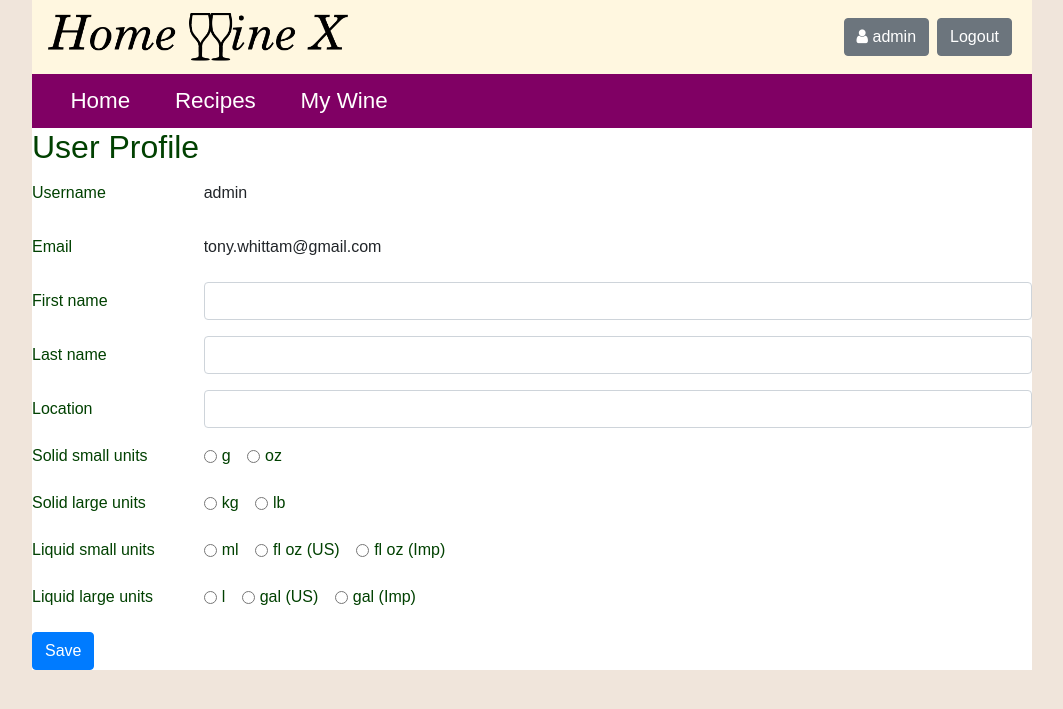
After one commit to tonywh/homewinex, a Django app: page /accounts/profile in a window 1280 px wide. The commit adds this page. Shown: the top 709 px of the page, without its empty margins (108-1171 px from the left). Run offline with Django 3.2, Linux system fonts and the light colour scheme; a user stored in the database is signed in; data comes from the database, SQL or seed files in the repository; both versions use the stored data as it was after the commit; some libraries are stand-ins or nearby versions.

Commit message:
added profile, menu bar, styled banner and menu

```diff
--- a/recipe/admin.py
+++ b/recipe/admin.py
@@ -2,7 +2,7 @@ from django.contrib import admin
 from django.contrib import auth
 from django.contrib.auth.models import User
 
-from .models import Method, Ingredient, Recipe, IngredientUse, Brew, LogEntry, Image, WineStyle
+from .models import Method, Ingredient, Recipe, IngredientUse, Brew, LogEntry, Image, WineStyle, Profile
 
 admin.site.register(Method)
 admin.site.register(Ingredient)
@@ -12,3 +12,4 @@ admin.site.register(Brew)
 admin.site.register(LogEntry)
 admin.site.register(Image)
 admin.site.register(WineStyle)
+admin.site.register(Profile)
--- a/recipe/models.py
+++ b/recipe/models.py
@@ -1,5 +1,6 @@
 from django.db import models
 from django.contrib.auth.models import User
+from . import measures
 
 class Method(models.Model):
     method_num = models.IntegerField(unique=True)
@@ -64,3 +65,14 @@ class WineStyle(models.Model):
     acid = models.FloatField()
     tannin = models.FloatField()
     solu_solid = models.FloatField()
+
+class Profile(models.Model):
+    user = models.OneToOneField(User, on_delete=models.CASCADE)
+    location = models.CharField(max_length=30, blank=True, default='')
+    solid_small_units = models.PositiveSmallIntegerField(choices=measures.Solid.UNITS, default=measures.Solid.G)
+    solid_large_units = models.PositiveSmallIntegerField(choices=measures.Solid.UNITS, default=measures.Solid.KG)
+    liquid_small_units = models.PositiveSmallIntegerField(choices=measures.Liquid.UNITS, default=measures.Liquid.ML)
+    liquid_large_units = models.PositiveSmallIntegerField(choices=measures.Liquid.UNITS, default=measures.Liquid.L)
+
+    def __str__(self):
+        return self.user.username
--- a/recipe/static/base.css
+++ b/recipe/static/base.css
@@ -12,53 +12,36 @@ html,body {
   margin: auto;
 }
 
-#banner {
-  padding-bottom: 5px;
+.bannerbar {
+  background-color: #fff7e0;
 }
 
 .navbar-brand img {
   width:300px;
 }
 
-.nav-item {
-  font-size: 2em;
-  color: #014101;
+.menubar {
+  background-color: #800064;
 }
 
-.nav-item:hover, .nav-link:hover {
+.menubar .nav-item {
+  color: white;
+  font-size: 1.4em;
+  padding: 0.1em 1em 0.1em 1em;
+}
+
+.menubar .nav-item:hover, .menubar .nav-item:hover {
   text-decoration: none;
-  color: #00d800;
+  background-color: #a70082;
 }
 
 .nav-link, .nav-icon {
   color: inherit;
 }
 
-.navbar-custom {
-  background-image: url("/static/italian_flag.png");
-  background-size: 100%;
-  background-position-y: center;
+.navbar-toggler {
+  font-size: 1.4em;
+  padding: 0.3em;
+  margin: 0em;
+  border: none;
 }
-
-#cartlink {
-  font-size: 4em;
-}
-
-button {
-  background-color: rgb(238, 197, 147);
-  height: 40px;
-  border-radius: 10px;
-}
-
-button:disabled, button:disabled:hover {
-  background-color: rgb(238, 217, 190);
-  color: #9cd89c!important;
-}
-
-button:hover {
-  background-color: rgb(255, 164, 53);
-}
-
-button:active {
-  background-color: rgb(219, 139, 41);
-}
--- a/recipe/templates/recipe/base.html
+++ b/recipe/templates/recipe/base.html
@@ -23,25 +23,48 @@
 
   </head>
   <body>
-    <div class="container-fluid h-100 d-flex flex-column">
-      <div class="row flex-shrink-0" id="banner">
-        <nav class="col-12 border navbar navbar-light">
-          {% load static %}
-          <div class="navbar-brand"><img src="{% static "logo.png" %}"></div>
-          <span class="nav-item dropdown">
-            <a class="nav-link dropdown-toggle" href="#" id="navbarDropdownMenuLink" data-toggle="dropdown" aria-haspopup="true" aria-expanded="false">
+    <nav class="navbar navbar-expand-sm navbar-light bannerbar">
+      {% load static %}
+      <div class="navbar-brand mr-auto"><img src="{% static "logo.png" %}"></div>
+      <button class="navbar-toggler" type="button" data-toggle="collapse" data-target="#navbarSupportedContent">
+          <span class="navbar-toggler-icon"></span>
+      </button>
+      <div class="collapse navbar-collapse flex-grow-0" id="navbarSupportedContent">
+        <ul class="navbar-nav text-right">
+          {% if user.is_authenticated %}
+          <li class="nav-item">
+            <form action="/accounts/profile"><button type="link" class="m-1 btn btn-secondary" value="{{user.username}}">
               <span class="fa fa-user nav-icon"></span> {{user.username}}
-            </a>
-            <div class="dropdown-menu" aria-labelledby="navbarDropdownMenuLink">
-              <a class="dropdown-item" href="accounts/logout">Logout</a>
-            </div>
-          </span>
-          <a class="nav-item" id="orderslink" href="ordersview">Orders</a>
-          <a class="nav-item" id="cartlink" href="cartview"><span class="fa fa-shopping-cart nav-icon"></span></a>
-        </nav>
+            </button></form>
+          </li>
+          <li class="nav-item">
+            <form action="/accounts/logout"><button type="link" class="m-1 btn btn-secondary">
+              Logout
+            </button></form>
+          </li>
+          {% else %}
+          <li class="nav-item">
+            <form action="/accounts/login"><button type="link" class="m-1 btn btn-secondary">
+              Login
+            </button></form>
+          </li>
+          <li class="nav-item">
+            <form action="/accounts/logout"><button type="link" class="m-1 btn btn-secondary">
+              Register
+            </button></form>
+          </li>
+          {% endif %}
+        </ul>
       </div>
-      {% block body %}
-      {% endblock %}
-    </div>
+    </nav>
+    <nav class="navbar navbar-expand-sm menubar">
+      <a class="nav-item" href="/home">Home</a>
+      <a class="nav-item" href="/recipes">Recipes</a>
+      {% if user.is_authenticated %}
+      <a class="nav-item" href="/mywine">My Wine</a>
+      {% endif %}
+    </nav>
+    {% block body %}
+    {% endblock %}
   </body>
 </html>
--- /dev/null
+++ b/recipe/templates/recipe/profile.html
@@ -0,0 +1,118 @@
+{% extends "recipe/base.html" %}
+
+{% block head %}
+  {% load static %}
+  <link rel="stylesheet" href="{% static "profile.css" %}">
+
+  <script src="{% static "profile.js" %}"></script>
+{% endblock %}
+
+{% block body %}
+<h2>User Profile</h2>
+<form method="post" action="{% url 'profile' %}">
+  {% csrf_token %}
+  <div class="form-group row">
+    <label for="username" class="col-sm-2 col-form-label">Username</label>
+    <div class="col-sm-10">
+      <input type="text" class="form-control-plaintext" id="username" value="{{user.username}}" readonly>
+    </div>
+  </div>
+  <div class="form-group row">
+    <label for="email" class="col-sm-2 col-form-label">Email</label>
+    <div class="col-sm-10">
+      <input type="email" class="form-control-plaintext" id="email" value="{{user.email}}" readonly>
+    </div>
+  </div>
+  <div class="form-group row">
+    <label for="first_name" class="col-sm-2 col-form-label">First name</label>
+    <div class="col-sm-10">
+      <input type="text" class="form-control" id="first_name" value="{{user.first_name}}">
+    </div>
+  </div>
+  <div class="form-group row">
+    <label for="last_name" class="col-sm-2 col-form-label">Last name</label>
+    <div class="col-sm-10">
+      <input type="text" class="form-control" id="last_name" value="{{user.last_name}}">
+    </div>
+  </div>
+  <div class="form-group row">
+    <label for="location" class="col-sm-2 col-form-label">Location</label>
+    <div class="col-sm-10">
+      <input type="text" class="form-control" id="location" value="{{profile.location}}">
+    </div>
+  </div>
+  <fieldset class="form-group">
+    <div class="row">
+      <legend class="col-form-label col-sm-2 pt-0">Solid small units</legend>
+      <div class="col-sm-10">
+        <div class="form-check form-check-inline">
+          <input class="form-check-input" type="radio" name="solid_small_units" id="solid_small_units_g" value="1">
+          <label class="form-check-label" for="solid_small_units_g">g</label>
+        </div>
+        <div class="form-check form-check-inline">
+          <input class="form-check-input" type="radio" name="solid_small_units" id="solid_small_units_oz" value="3">
+          <label class="form-check-label" for="solid_small_units_oz">oz</label>
+        </div>
+      </div>
+    </div>
+  </fieldset>
+  <fieldset class="form-group">
+    <div class="row">
+      <legend class="col-form-label col-sm-2 pt-0">Solid large units</legend>
+      <div class="col-sm-10">
+        <div class="form-check form-check-inline">
+          <input class="form-check-input" type="radio" name="solid_large_units" id="solid_large_units_kg" value="0">
+          <label class="form-check-label" for="solid_large_units_kg">kg</label>
+        </div>
+        <div class="form-check form-check-inline">
+          <input class="form-check-input" type="radio" name="solid_large_units" id="solid_large_units_lb" value="2">
+          <label class="form-check-label" for="solid_large_units_lb">lb</label>
+        </div>
+      </div>
+    </div>
+  </fieldset>
+  <fieldset class="form-group">
+    <div class="row">
+      <legend class="col-form-label col-sm-2 pt-0">Liquid small units</legend>
+      <div class="col-sm-10">
+        <div class="form-check form-check-inline">
+          <input class="form-check-input" type="radio" name="liquid_small_units" id="liquid_small_units_ml" value="1">
+          <label class="form-check-label" for="liquid_small_units_ml">ml</label>
+        </div>
+        <div class="form-check form-check-inline">
+          <input class="form-check-input" type="radio" name="liquid_small_units" id="liquid_small_units_flozus" value="4">
+          <label class="form-check-label" for="liquid_small_units_flozus">fl oz (US)</label>
+        </div>
+        <div class="form-check form-check-inline">
+          <input class="form-check-input" type="radio" name="liquid_small_units" id="liquid_small_units_flozimp" value="5">
+          <label class="form-check-label" for="liquid_small_units_flozimp">fl oz (Imp)</label>
+        </div>
+      </div>
+    </div>
+  </fieldset>
+  <fieldset class="form-group">
+    <div class="row">
+      <legend class="col-form-label col-sm-2 pt-0">Liquid large units</legend>
+      <div class="col-sm-10">
+        <div class="form-check form-check-inline">
+          <input class="form-check-input" type="radio" name="liquid_large_units" id="liquid_large_units_l" value="0">
+          <label class="form-check-label" for="liquid_large_units_l">l</label>
+        </div>
+        <div class="form-check form-check-inline">
+          <input class="form-check-input" type="radio" name="liquid_large_units" id="liquid_large_units_galus" value="2">
+          <label class="form-check-label" for="liquid_large_units_galus">gal (US)</label>
+        </div>
+        <div class="form-check form-check-inline">
+          <input class="form-check-input" type="radio" name="liquid_large_units" id="liquid_large_units_galimp" value="3">
+          <label class="form-check-label" for="liquid_large_units_galimp">gal (Imp)</label>
+        </div>
+      </div>
+    </div>
+  </fieldset>
+  <div class="form-group row">
+    <div class="col-sm-10">
+      <button type="submit" class="btn btn-primary">Save</button>
+    </div>
+  </div>
+</form>
+{% endblock %}
--- a/recipe/urls.py
+++ b/recipe/urls.py
@@ -6,4 +6,5 @@ urlpatterns = [
     path("", views.index, name="index"),
     path('accounts/', include('django.contrib.auth.urls')),
     path("accounts/register", views.register, name="register"),
+    path("accounts/profile", views.profile, name="profile"),
 ]
--- a/recipe/views.py
+++ b/recipe/views.py
@@ -5,7 +5,7 @@ from django.contrib.auth.forms import UserCreationForm
 from django.contrib.auth import authenticate, login
 from datetime import datetime
 
-from .models import Ingredient, Recipe, IngredientUse, Brew, LogEntry, Image, WineStyle
+from .models import Ingredient, Recipe, IngredientUse, Brew, LogEntry, Image, WineStyle, Profile
 
 def index(request):
     return "HomeWineX says Hello!"
@@ -19,8 +19,23 @@ def register(request):
             raw_password = form.cleaned_data.get('password1')
             user = authenticate(username=username, password=raw_password)
             login(request, user)
-            return HttpResponseRedirect("/")
-    else:
-        form = UserCreationForm()
+            profile, created = Profile.objects.get_or_create(user=user)
+            return HttpResponseRedirect("/accounts/profile")
 
+    form = UserCreationForm()
     return render(request, "registration/register.html", {'form': form})
+
+def profile(request):
+    user = request.user
+    profile = Profile.objects.get(user=user)
+    if request.method == "POST":
+        user.first_name = request.POST.get("first_name")
+        user.last_name = request.POST.get("last_name")
+        user.save()
+        profile.location = request.POST.get('location')
+        profile.solid_small_units = request.POST.get('solid_small_units')
+        profile.solid_large_units = request.POST.get('solid_large_units')
+        profile.liquid_small_units = request.POST.get('liquid_small_units')
+        profile.liquid_large_units = request.POST.get('liquid_large_units')
+
+    return render(request, "recipe/profile.html", {'user': user, 'profile': profile})
```
Also changed, not shown: recipe/measures.py (added, +43 -0 lines), db.sqlite3, recipe/migrations/0007_profile.py (added), recipe/migrations/0008_auto_20200618_1328.py (added), recipe/static/profile.css (added), recipe/static/profile.js (added).
